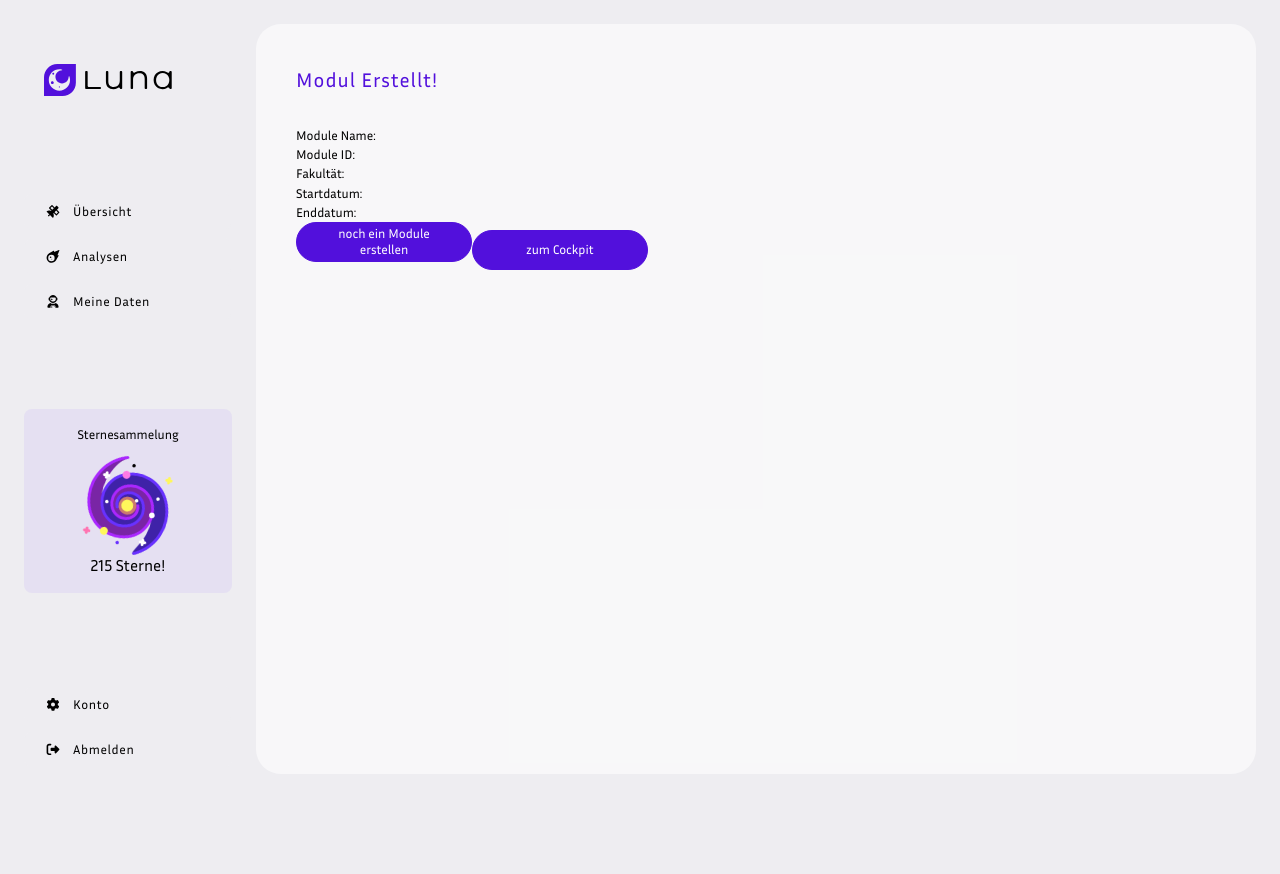
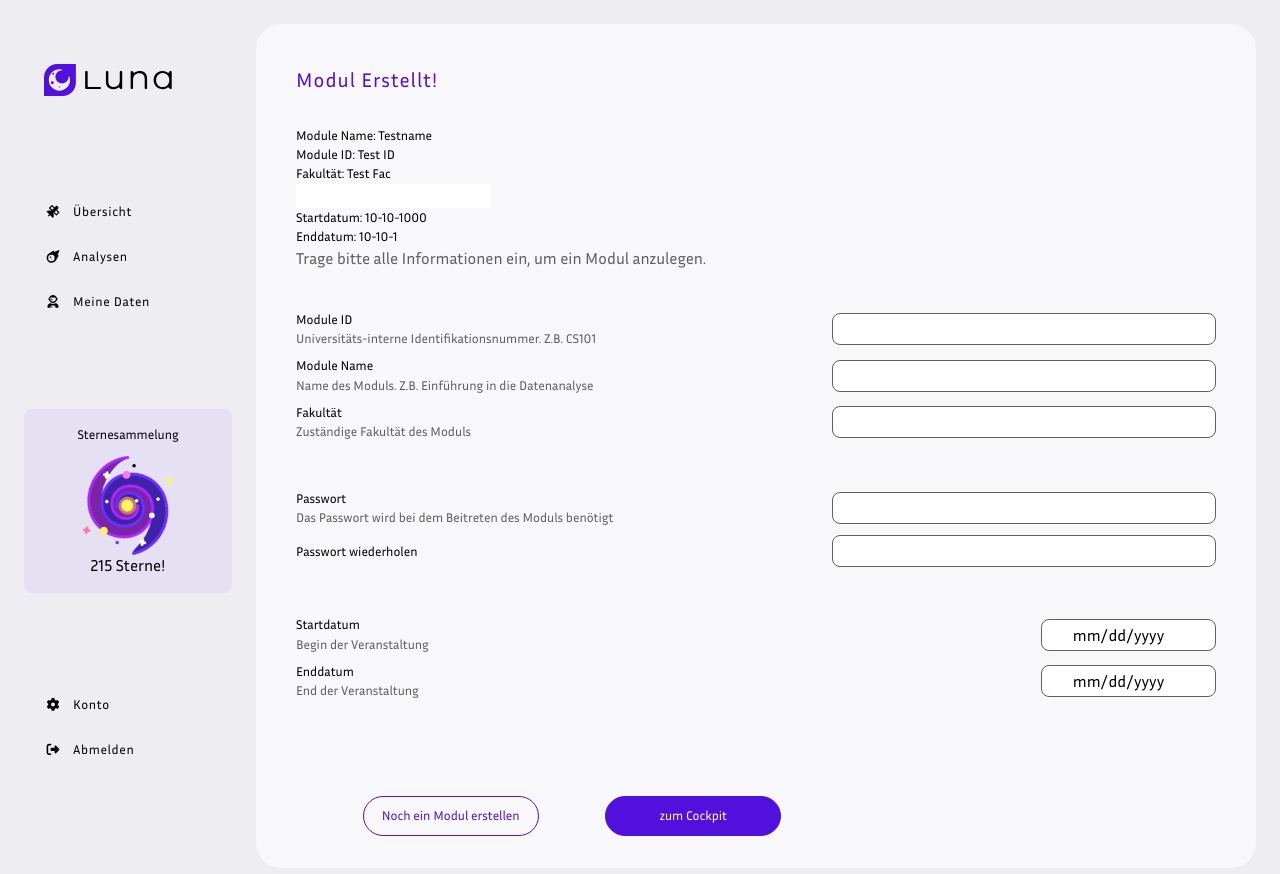
Before and after one commit to Luna-DroMo/luna_frontend, a Next.js app: page /moduleCreationSuccess in a window 1280 px wide. Shown: the top 874 px of the page. Before the commit the page ends 800 px from the top, so only its background shows below. Built offline with nearby package versions, Linux system fonts and the light colour scheme; sample sign-in values are in the browser's storage.

Commit message:
redid module creation confirmation page

```diff
--- a/components/FormElements.js
+++ b/components/FormElements.js
@@ -1,4 +1,4 @@
-export function InputRow({ type = "text", maintext = "Placeholder Main Text", subtitle = "Placeholder Subtitle Text", options = "", onChange=undefined, value=undefined}) {
+export function InputRow({ placeholder = "", readOnly = false, type = "text", maintext = "Placeholder Main Text", subtitle = "Placeholder Subtitle Text", options = "", onChange=undefined, value=undefined}) {
 
 
     return (
@@ -7,7 +7,7 @@ export function InputRow({ type = "text", maintext = "Placeholder Main Text", su
                 <p className="" >{maintext}</p>
                 <p className=" subtitle text-text-grey">{subtitle}</p>
             </div>
-            <FormInput type={type} options={options} name={maintext} value = {value} onChange={onChange} />
+            <FormInput palcehodler={placeholder} readOnly={readOnly} type={type} options={options} name={maintext} value = {value} onChange={onChange} />
 
         </div>
 
@@ -34,7 +34,7 @@ export function SurveyQuestion({ maintext, subtitle, scale = 5 }) {
     )
 }
 
-export function FormInput({ type, options, name, value, onChange }) {
+export function FormInput({ placeholder, readOnly, type, options, name, value, onChange }) {
     /* Styled Form Inputs */
     if (type === "range") {
         return (
@@ -47,7 +47,7 @@ export function FormInput({ type, options, name, value, onChange }) {
                 {Object.entries(options).map(([option, key]) => (
                     <div key={key}>
                         <label className='mx-5 text-text-grey'> {option} </label>
-                        <input id={name + option.value} name={name} type={type} value={key} onChange={onChange} />
+                        <input readOnly={readOnly} id={name + option.value} name={name} type={type} value={key} onChange={onChange} />
                     </div>
                 ))}
             </>
@@ -59,29 +59,29 @@ export function FormInput({ type, options, name, value, onChange }) {
                 {options.map((option, key) => (
                     <div key={key}>
                         <label className='mx-5 text-text-grey'> {option} </label>
-                        <input id={name + option} name={name} type={type} value={value} onChange={onChange}/>
+                        <input readOnly={readOnly} id={name + option} name={name} type={type} value={value} onChange={onChange}/>
                     </div>
                 ))}
             </>
         )
     } else if (type === "date") {
         return (
-            <input className="h-8 border border-text-grey rounded-lg px-5 text-center" type={type} name={name} value={value} onChange={onChange} />
+            <input readOnly={readOnly} className="h-8 border border-text-grey rounded-lg px-5 text-center" type={type} name={name} value={value} onChange={onChange} />
         )
     } else if (type === "likert") {
         <div>
             {options.map((option, key) => (
-                <input  key={key} id={name + option} name={name} type={"radio"} />
+                <input readOnly={readOnly} key={key} id={name + option} name={name} type={"radio"} />
             ))}
         </div>
 
     } else if (type === "number") {
         return (
-            <input className="h-8 border border-text-grey rounded-lg w-24 px-5 text-center text-lunapurple" type={type} name={name} value={value} onChange={onChange} />
+            <input readOnly={readOnly} className="h-8 border border-text-grey rounded-lg w-24 px-5 text-center text-lunapurple" type={type} name={name} value={value} onChange={onChange} />
         )
     } else if (type === "dropdown") {
         return (
-            <select className="h-8 border border-text-grey bg-white rounded-lg w-48 px-5"  name={name} id={name} value={value} onChange={onChange}>
+            <select readOnly={readOnly} className="h-8 border border-text-grey bg-white rounded-lg w-48 px-5"  name={name} id={name} value={value} onChange={onChange}>
                  {options.map((option, key) => (
 
                     <option key = {key} value={option}>{option}</option>
@@ -91,7 +91,7 @@ export function FormInput({ type, options, name, value, onChange }) {
         )
     } else {
         return (
-            <input className="h-8 border border-text-grey rounded-lg w-96 text-center" type={type} name={name} value={value} onChange={onChange} />
+            <input readOnly={readOnly} className="h-8 border border-text-grey rounded-lg w-96 text-center" type={type} name={name} value={value} onChange={onChange} />
         )
     }
 }
--- a/pages/createModule.js
+++ b/pages/createModule.js
@@ -7,7 +7,7 @@ import { useState } from 'react'
 import { hasNullValue } from '@/utils/utils';
 import axios from 'axios';
 import { useRouter } from 'next/router';
-
+import { Button } from '@/components/Buttons';
 
 
 export default function Main() {
@@ -19,6 +19,7 @@ export default function Main() {
     const [startDate, setStartDate] = useState("")
     const [endDate, setEndDate] = useState("")
     const [error_message, setErrorMessage] = useState('')
+    const [submitted, setSubmitted] = useState(false)
 
     const router = useRouter();
 
@@ -38,16 +39,15 @@ export default function Main() {
         if (hasNullValue(data)) {
             setErrorMessage("Missing values")
         } else {
-            if (modulePassword===modulePassword_val){
+            if (modulePassword === modulePassword_val) {
                 try {
                     const response = await axios.post(
                         `http://localhost:8000/api/createModule`,
                         data
                     )
-
-                    console.log(data)
-                    router.push({pathname:"./moduleCreationSuccess/",query:{module: JSON.stringify(data)}},
-                    "./moduleCreationSuccess/")
+                    setSubmitted(true)
+                    //router.push({pathname:"./moduleCreationSuccess/",query:{module: JSON.stringify(data)}},
+                    //"./moduleCreationSuccess/")
                 } catch (error) {
                     console.log("error", error)
                     setErrorMessage(error.message)
@@ -57,6 +57,31 @@ export default function Main() {
             }
         }
     }
+    if (submitted) {
+        return (
+            <RootLayout>
+
+                <main className="flex-row justify-between px-10 pt-10">
+                    <h1 className='tracking-wider text-xl text-lunapurple mb-8'>Modul Erstellt!</h1>
+                    <div className='h-8'></div>
+                    <InputRow value={data["module_id"]} readOnly={true} type="text" maintext="Module ID" subtitle="Universitäts-interne Identifikationsnummer. Z.B. CS101" />
+                    <InputRow value={data["name"]} readOnly={true} type="text" maintext="Module Name" subtitle="Name des Moduls. Z.B. Einführung in die Datenanalyse" />
+                    <InputRow value={data["faculty"]} readOnly={true} type="text" maintext="Fakultät" subtitle="Zuständige Fakultät des Moduls" />
+
+                    <div className='h-8'></div>
+                    <InputRow value={data["password"]} readOnly={true} type="text" maintext="Passwort" subtitle="Das Passwort wird bei dem Beitreten des Moduls benötigt" />
+                    <div className='h-8'></div>
+                    <InputRow value={data["start_date"]} readOnly={true} type="date" maintext="Startdatum" subtitle="Begin der Veranstaltung" />
+                    <InputRow value={data["end_date"]} readOnly={true} type="date" maintext="Enddatum" subtitle="End der Veranstaltung" />
+
+                    <div className="flex justify-evenly w-3/5 mt-24">
+                        <button onClick={(e) => { router.reload() }} className="border border-lunapurple rounded-full w-44 h-10 px-4 text-lunapurple text-base leading-4 hover:border-lunagreen hover:bg-lunagreen">Noch ein Modul erstellen</button>
+                        <Button text="zum Cockpit" highlighted="True" href="/cockpit"></Button>
+                    </div>
+                </main>
+            </RootLayout>
+        )
+    } else {
 
         return (
             <RootLayout>
@@ -66,17 +91,17 @@ export default function Main() {
                         <h1 className='text-2xl'>Modul Erstellen</h1>
                         <h3 className='text-text-grey'>Trage bitte alle Informationen ein, um ein Modul anzulegen.</h3>
                         <div className='h-8'></div>
-                    <InputRow type="text" maintext="Module ID" subtitle="Universitäts-interne Identifikationsnummer. Z.B. CS101" onChange={(e) => {setModuleID(e.target.value)}}/>
-                    <InputRow type="text" maintext="Module Name" subtitle="Name des Moduls. Z.B. Einführung in die Datenanalyse" onChange={(e) => {setModuleName(e.target.value)}}/>
-                    <InputRow type="text" maintext="Fakultät" subtitle="Zuständige Fakultät des Moduls" onChange={(e) => {setFaculty(e.target.value)}}/>
+                        <InputRow type="text" maintext="Module ID" subtitle="Universitäts-interne Identifikationsnummer. Z.B. CS101" onChange={(e) => { setModuleID(e.target.value) }} />
+                        <InputRow type="text" maintext="Module Name" subtitle="Name des Moduls. Z.B. Einführung in die Datenanalyse" onChange={(e) => { setModuleName(e.target.value) }} />
+                        <InputRow type="text" maintext="Fakultät" subtitle="Zuständige Fakultät des Moduls" onChange={(e) => { setFaculty(e.target.value) }} />
 
                         <div className='h-8'></div>
-                    <InputRow type="password" maintext="Passwort" subtitle="Das Passwort wird bei dem Beitreten des Moduls benötigt" onChange={(e) => {setModulePassword(e.target.value)}} />
-                    <InputRow type="password" maintext="Passwort wiederholen" subtitle="" onChange={(e) => {setModulePassword_val(e.target.value)}}/>
+                        <InputRow type="password" maintext="Passwort" subtitle="Das Passwort wird bei dem Beitreten des Moduls benötigt" onChange={(e) => { setModulePassword(e.target.value) }} />
+                        <InputRow type="password" maintext="Passwort wiederholen" subtitle="" onChange={(e) => { setModulePassword_val(e.target.value) }} />
 
                         <div className='h-8'></div>
-                    <InputRow type="date" maintext="Startdatum" subtitle="Begin der Veranstaltung" onChange={(e) => {setStartDate(e.target.value)}} />
-                    <InputRow type="date" maintext="Enddatum" subtitle="End der Veranstaltung" onChange={(e) => {setEndDate(e.target.value)}}/>
+                        <InputRow type="date" maintext="Startdatum" subtitle="Begin der Veranstaltung" onChange={(e) => { setStartDate(e.target.value) }} />
+                        <InputRow type="date" maintext="Enddatum" subtitle="End der Veranstaltung" onChange={(e) => { setEndDate(e.target.value) }} />
 
                         <div className='h-8'></div>
                         <InputRow type="dropdown" options={["Vollständig", "Reduziert"]} maintext="Befragungsart" subtitle="Die Befragungsart kann nach der Erstellung nicht mehr geändert werden!" />
@@ -108,3 +133,4 @@ export default function Main() {
             </RootLayout>
         )
     }
+}
--- a/pages/moduleCreationSuccess.js
+++ b/pages/moduleCreationSuccess.js
@@ -5,6 +5,7 @@ import { useRouter } from 'next/router';
 import { useEffect } from 'react';
 import { useState } from 'react';
 import { Button } from '@/components/Buttons';
+import { InputRow } from '@/components/FormElements';
 
 
 
@@ -25,22 +26,38 @@ export default function Main() {
     }, [router.isReady]);
 
 
+
     return (
         <RootLayout>
 
             <main className="flex-row justify-between px-10 pt-10">
                 <h1 className='tracking-wider text-xl text-lunapurple mb-8'>Modul Erstellt!</h1>
-                {typeof val !== 'undefined' &&
-                    <>
-                        <p>Module Name: {val["name"]}</p>
-                        <p>Module ID: {val["module_id"]}</p>
-                        <p>Fakultät: {val["faculty"]}</p>
-                        <p>Startdatum: {val["start_date"]}</p>
-                        <p>Enddatum: {val["end_date"]}</p>
-                    </>
-                }
-            <Button text="noch ein Module erstellen" highlighted="False" href="/createModule"></Button>
-            <Button text="zum Cockpit" highlighted="True" href="/cockpit"></Button>
+                <p>Module Name: Testname</p>
+                <p>Module ID: Test ID </p>
+                <p>Fakultät: Test Fac</p>
+                <input readOnly = {true}></input>
+                <p>Startdatum: 10-10-1000</p>
+                <p>Enddatum: 10-10-1</p>
+
+
+                <h3 className='text-text-grey'>Trage bitte alle Informationen ein, um ein Modul anzulegen.</h3>
+                <div className='h-8'></div>
+                <InputRow readOnly={true} type="text" maintext="Module ID" subtitle="Universitäts-interne Identifikationsnummer. Z.B. CS101"  />
+                <InputRow readOnly={true} type="text" maintext="Module Name" subtitle="Name des Moduls. Z.B. Einführung in die Datenanalyse"  />
+                <InputRow readOnly={true} type="text" maintext="Fakultät" subtitle="Zuständige Fakultät des Moduls"  />
+
+                <div className='h-8'></div>
+                <InputRow readOnly={true} type="password" maintext="Passwort" subtitle="Das Passwort wird bei dem Beitreten des Moduls benötigt"/>
+                <InputRow readOnly={true} type="password" maintext="Passwort wiederholen" subtitle=""  />
+
+                <div className='h-8'></div>
+                <InputRow readOnly={true} type="date" maintext="Startdatum" subtitle="Begin der Veranstaltung" />
+                <InputRow readOnly={true} type="date" maintext="Enddatum" subtitle="End der Veranstaltung" />
+
+                <div className="flex justify-evenly w-3/5 mt-24">
+                    <button onClick={(e) => { router.reload() }} className="border border-lunapurple rounded-full w-44 h-10 px-4 text-lunapurple text-base leading-4 hover:border-lunagreen hover:bg-lunagreen">Noch ein Modul erstellen</button>
+                    <Button text="zum Cockpit" highlighted="True" href="/cockpit"></Button>
+                </div>
             </main>
         </RootLayout>
     )
```
Lines whose indentation alone changed are shown as unchanged.
